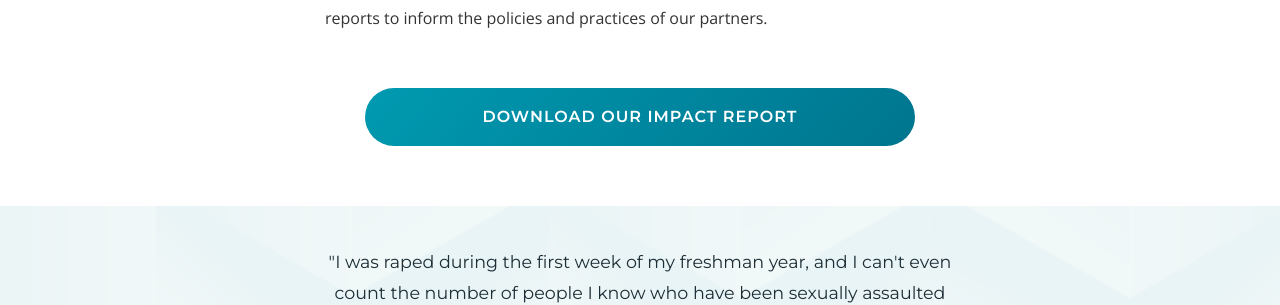
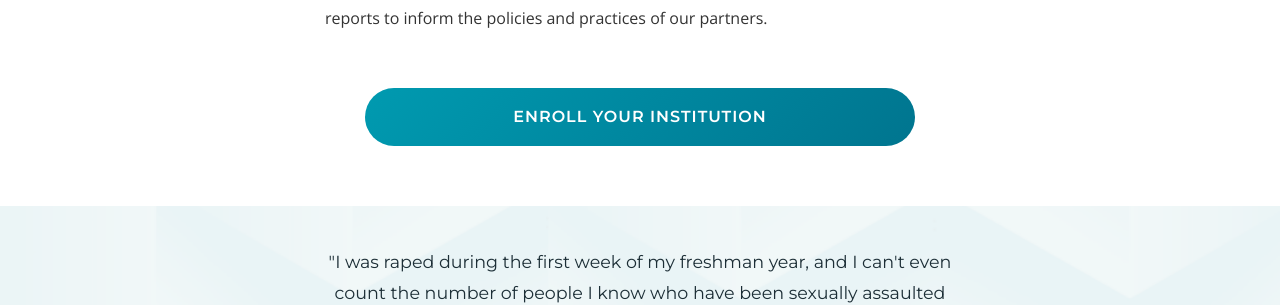
Before and after one commit to project-callisto/projectcallisto-dot-org, a Jekyll site: the page built from what-we-do.html, in a window 1280 px wide and 900 px high, scrolled down 3026 px. Shown: the part 153-458 px from the top of the window. Built offline with Jekyll 4.4.1, drawn with Linux system fonts in a browser that asks for light colours.

Commit message:
ENROLL YOUR INSTITUTION button on what we do page

```diff
--- a/what-we-do.html
+++ b/what-we-do.html
@@ -50,7 +50,7 @@ css: /css/what-we-do.css
             <p>Reports submitted through Callisto led to more rapid and thorough investigations and reduced the chances for human error. According to surveys, survivors most often reported in order to protect their community. By empowering survivors with pathways to desired outcomes, Callisto helps to stop perpetrators sooner and creates a deterrent for other would-be perpetrators.</p>
             <p>Universities that partner with Callisto receive a school-specific Callisto website (including custom content on reporting options and resources), along with training and materials to roll it out to their students. Callisto also provides aggregate data reports to inform the policies and practices of our partners. </p>
         </div>
-        <a class="gradient-button long-button" href="/Callisto_Year_2_highres.pdf">DOWNLOAD OUR IMPACT REPORT</a>
+        <a class="gradient-button long-button" href="/get-involved#suggest-section">ENROLL YOUR INSTITUTION</a>
     </div>
 </section>
 
```
